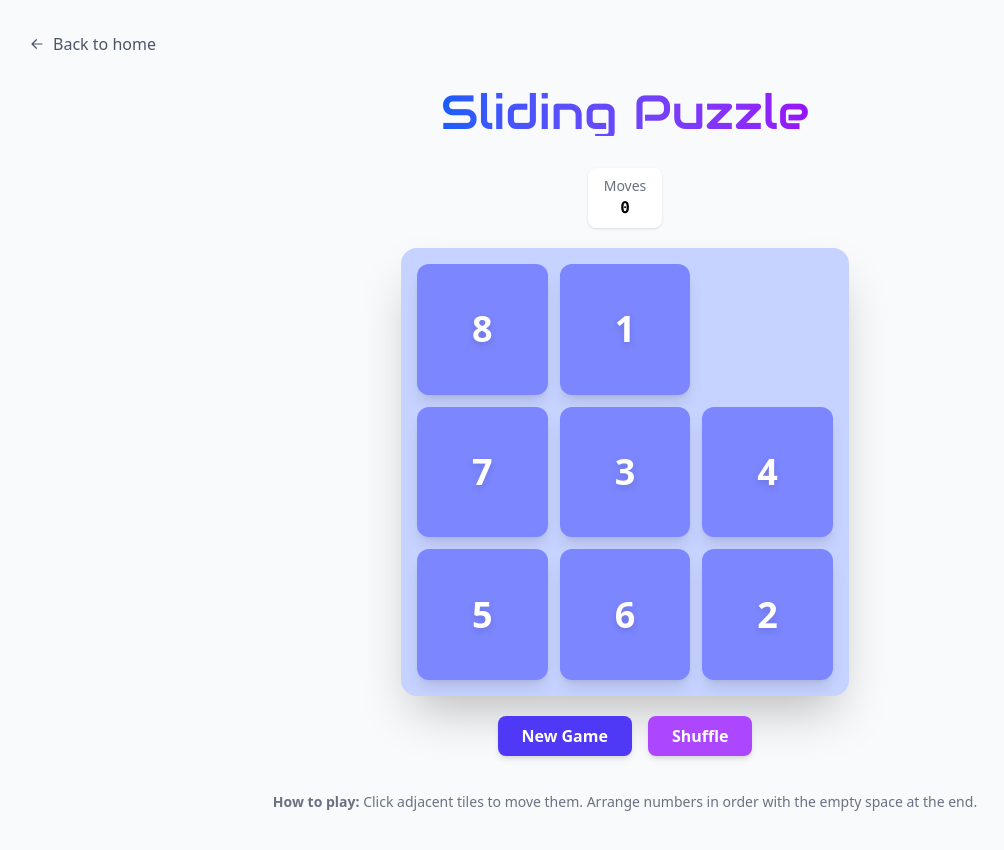
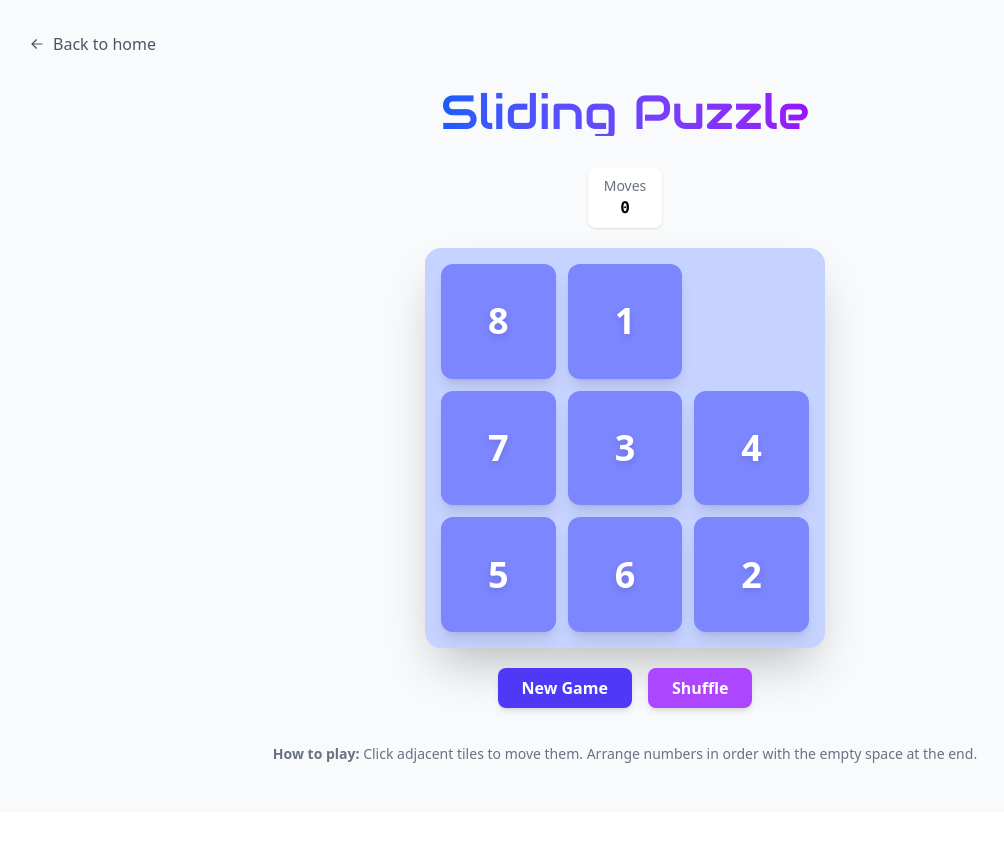
Before and after one commit to umangsondagar3401/gamezone, a React (Vite) app: page /sliding-puzzle in a window 1280 px wide. Both pictures are taken after a click on the button "Start Game". Shown: the top 850 px of the page, without its empty margins (15-1019 px from the left). After the commit the page ends 812 px from the top, so only its background shows below. Built offline with nearby package versions, Linux system fonts and the light colour scheme; a web font is replaced by a local one.

Commit message:
Update GameBoard.tsx

```diff
--- a/src/components/SlidingPuzzle/GameBoard/GameBoard.tsx
+++ b/src/components/SlidingPuzzle/GameBoard/GameBoard.tsx
@@ -59,7 +59,7 @@ export const GameBoard = ({
     <div className="w-full px-4">
       <div
         className={`grid gap-2 sm:gap-3 bg-indigo-200 p-2 sm:p-4 rounded-2xl shadow-2xl mx-auto ${
-          boardSize === 3 ? "max-w-md" : "max-w-2xl"
+          boardSize === 3 ? "max-w-[400px]" : "max-w-[500px]"
         } w-full`}
         style={{
           gridTemplateColumns: `repeat(${boardSize}, minmax(0, 1fr))`,
```
